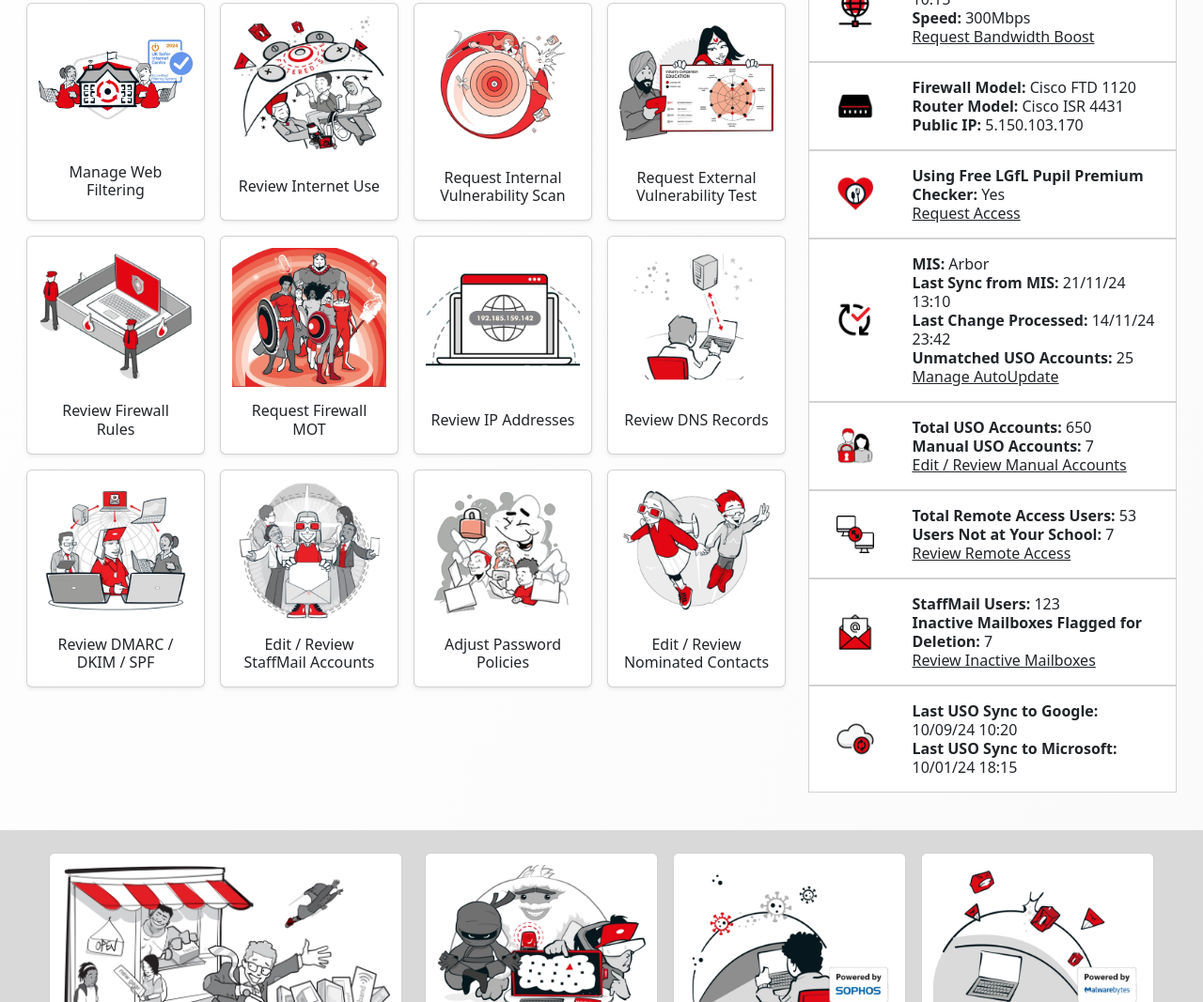
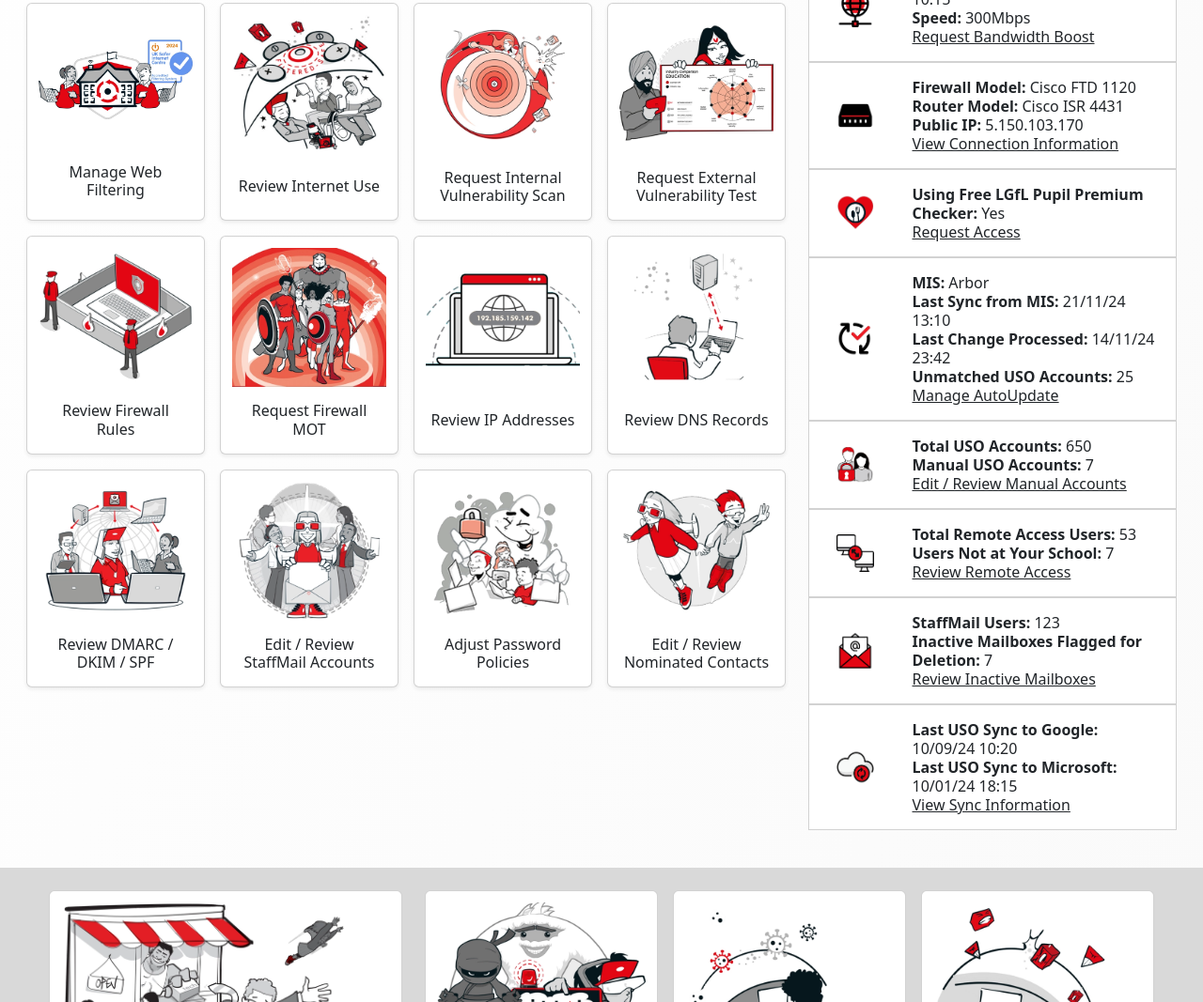
Before and after one commit to jinglgfl/supportsite, a plain HTML site: page index.html in a window 1280 px wide. Shown: the part 798-1865 px from the top of the page at 94% size. Drawn offline with nearby package versions, Linux system fonts and the light colour scheme.

Commit message:
Update index.html

```diff
--- a/index.html
+++ b/index.html
@@ -419,6 +419,7 @@
                   <span class="d-block"><strong>Firewall Model:</strong> Cisco FTD 1120</span>
                   <span class="d-block"><strong>Router Model:</strong> Cisco ISR 4431</span>
                   <span class="d-block"><strong>Public IP:</strong> 5.150.103.170</span>
+                  <a href="/secure/myacc/lgfl/lgfl2_deploy.aspx?tab=5" class="d-block link-dark">View Connection Information</a>
                 </div>
               </div>
             </div>
@@ -491,6 +492,7 @@
                 <div class="col-12 col-lg-9 lh-sm">
                   <span class="d-block"><strong>Last USO Sync to Google:</strong> 10/09/24 10:20</span>
                   <span class="d-block"><strong>Last USO Sync to Microsoft:</strong> 10/01/24 18:15</span>
+                  <a href="https://helpdesk.lgfl.net/support/solutions/articles/54000014618" target="_blank" class="d-block link-dark">View Sync Information</a>
                 </div>
               </div>
             </div>
```
